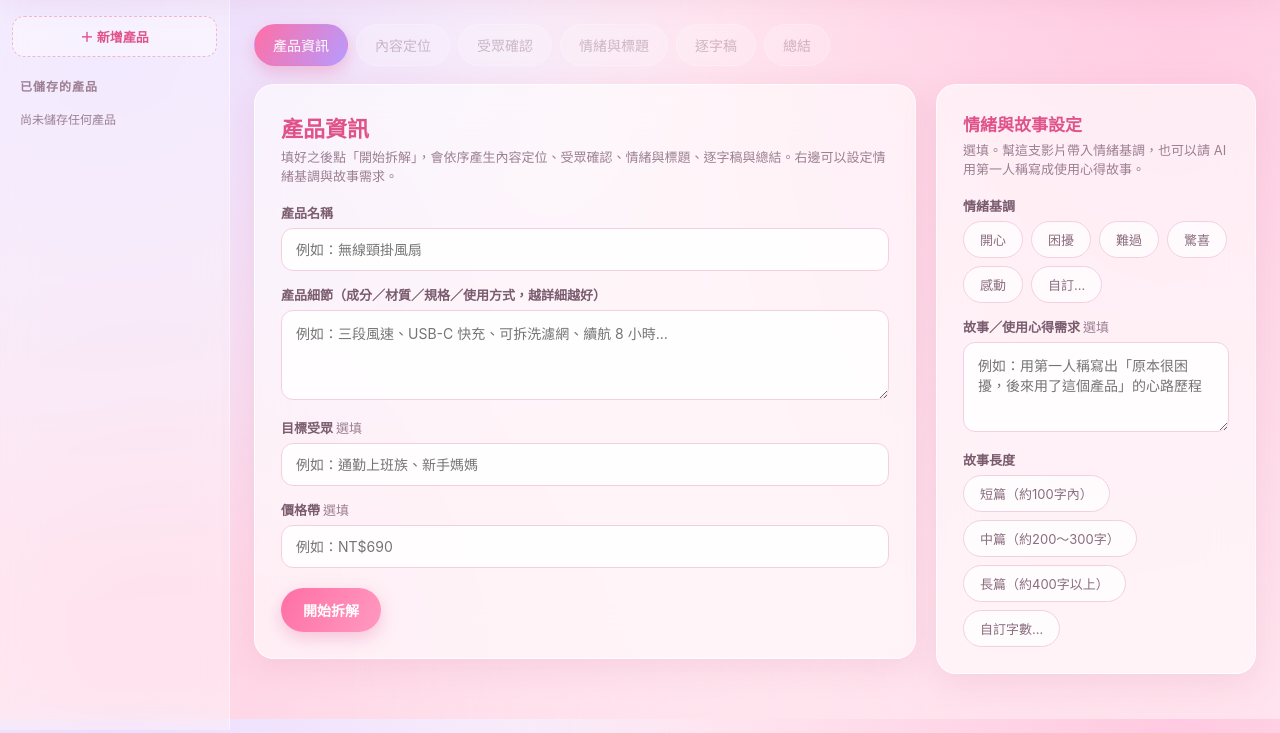
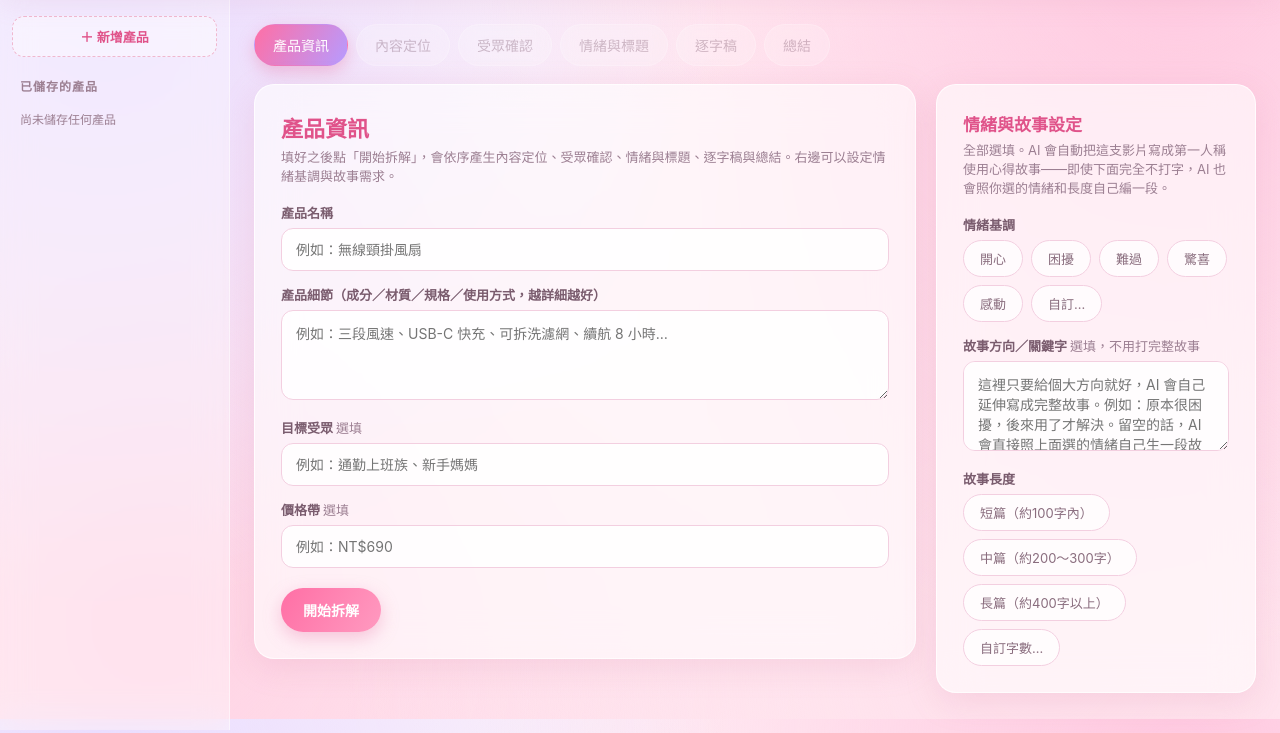
Before and after one commit to kuooo0319-stack/-, a Flask app: page / in a window 1280 px wide. Shown: the part 81-814 px from the top of the page. Run offline with Flask 3, Linux system fonts and the light colour scheme; some libraries are stand-ins or nearby versions.

Commit message:
Add files via upload

```diff
--- a/templates/index.html
+++ b/templates/index.html
@@ -694,7 +694,7 @@ function productSidePanelHtml(){
 
   return `
     <h3>情緒與故事設定</h3>
-    <div class="desc">選填。幫這支影片帶入情緒基調，也可以請 AI 用第一人稱寫成使用心得故事。</div>
+    <div class="desc">全部選填。AI 會自動把這支影片寫成第一人稱使用心得故事——即使下面完全不打字，AI 也會照你選的情緒和長度自己編一段。</div>
 
     <label>情緒基調</label>
     <div class="chip-select" id="emotionChips">
@@ -703,8 +703,8 @@ function productSidePanelHtml(){
     </div>
     ${emotionCustomMode ? `<input type="text" id="emotionCustomInput" placeholder="輸入你想要的情緒，例如：療癒、興奮、安心" value="${escapeHtml(state.product.emotion)}" style="margin-top:8px" />` : ""}
 
-    <label>故事／使用心得需求 <span class="opt">選填</span></label>
-    <textarea id="storyRequestInput" placeholder="例如：用第一人稱寫出「原本很困擾，後來用了這個產品」的心路歷程">${escapeHtml(state.product.story_request)}</textarea>
+    <label>故事方向／關鍵字 <span class="opt">選填，不用打完整故事</span></label>
+    <textarea id="storyRequestInput" placeholder="這裡只要給個大方向就好，AI 會自己延伸寫成完整故事。例如：原本很困擾，後來用了才解決。留空的話，AI 會直接照上面選的情緒自己生一段故事，不用勉強打字。">${escapeHtml(state.product.story_request)}</textarea>
 
     <label>故事長度</label>
     <div class="chip-select" id="storyLenChips">
```
